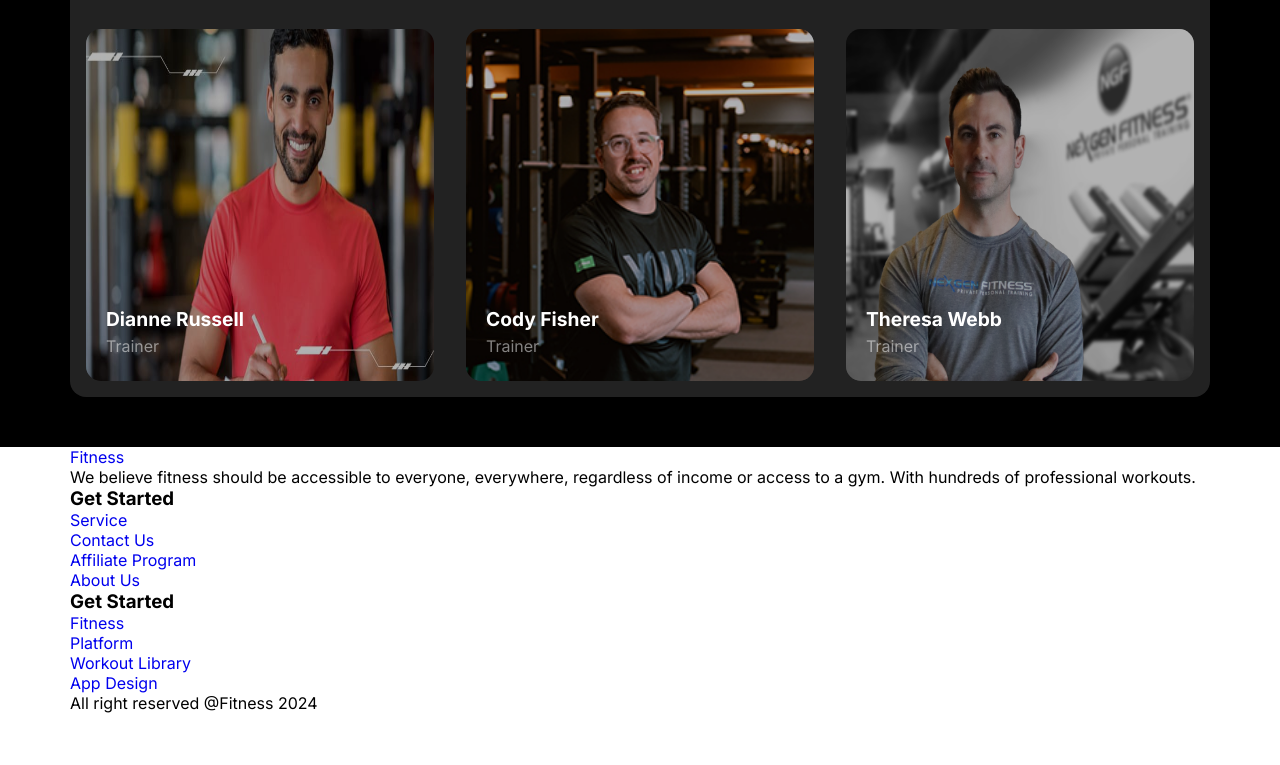
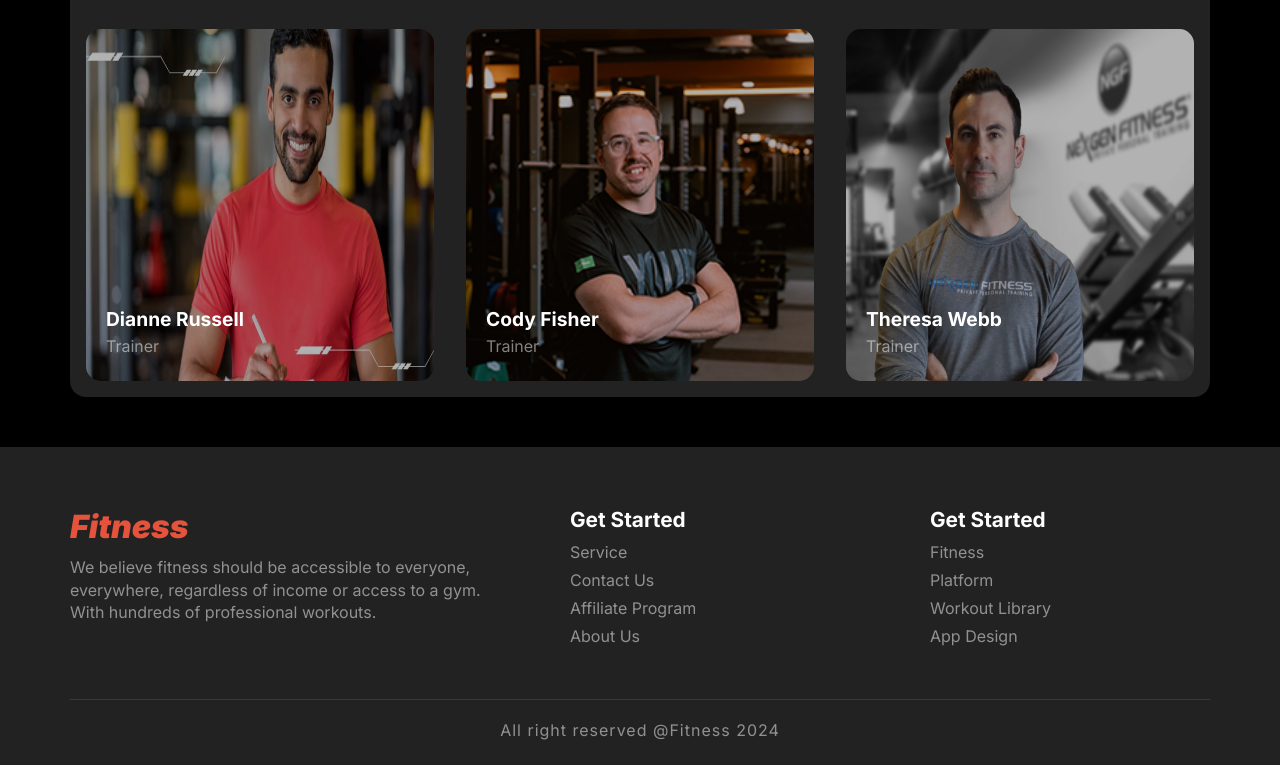
Before and after one commit to Muhammed-Nayeem/TASK-OF-PH-WD, a plain HTML site: page Fitness-Webpage/index.html in a window 1280 px wide. Shown: the part 3044-3809 px from the top of the page. Before the commit the page ends 3757 px from the top, so only its background shows below. Drawn offline with Linux system fonts and the light colour scheme; a web font is replaced by a local one.

Commit message:
Footer style done

```diff
--- a/Fitness-Webpage/Assets/CSS/custom-style.css
+++ b/Fitness-Webpage/Assets/CSS/custom-style.css
@@ -468,14 +468,53 @@ body {
 /*--------- 8.Unique Section CSS ---------*/
 
 /*--------- 9.Footer CSS ---------*/
-.footer {}
-.footer-container {}
-.single-footer {}
-.single-footer a {}
-.single-footer p {}
-.single-footer h3 {}
-.single-footer ul {}
-.single-footer ul li {}
-.single-footer ul li a {}
-.copyright-text {}
-.copyright-text p {}
+.footer {
+  padding: 60px 0 25px 0;
+  background-color: var(--dark-gray);
+}
+.footer-container {
+  display: grid;
+  grid-template-columns: 1.5fr 1fr 1fr;
+  gap: 80px;
+}
+.single-footer a {
+    display: inline-block;
+    color: var(--orange);
+    font-size: 2rem;
+    font-weight: 900;
+    font-style: italic;
+    margin-bottom: 10px;
+}
+.single-footer p {
+    color: var(--deem-white);
+    line-height: 1.4;
+    font-style: normal;
+    font-weight: 400;
+}
+.single-footer h3 {
+    font-size: 1.3rem;
+    color: var(--white);
+    margin-bottom: 10px;
+}
+.single-footer ul {
+    list-style: none;
+}
+.single-footer ul li a {
+    display: inline-block;
+    font-size: 16px;
+    font-weight: 400;
+    color: var(--deem-white);
+    font-style: normal;
+    margin-bottom: 8px;
+}
+.copyright-text {
+    border-top: 1px solid var(--light-dark);
+    padding-top: 20px;
+    margin-top: 45px;
+    text-align: center;
+}
+.copyright-text p {
+    font-size: 1rem;
+    color: var(--deem-white);
+    letter-spacing: 1px;
+}
--- a/Fitness-Webpage/index.html
+++ b/Fitness-Webpage/index.html
@@ -289,9 +289,9 @@
               <li><a href="#">App Design</a></li>
             </ul>
           </div>
-          <div class="copyright-text">
-            <p>All right reserved @Fitness 2024</p>
-          </div>
+        </div>
+        <div class="copyright-text">
+          <p>All right reserved @Fitness 2024</p>
         </div>
       </div>
      </footer>
```
